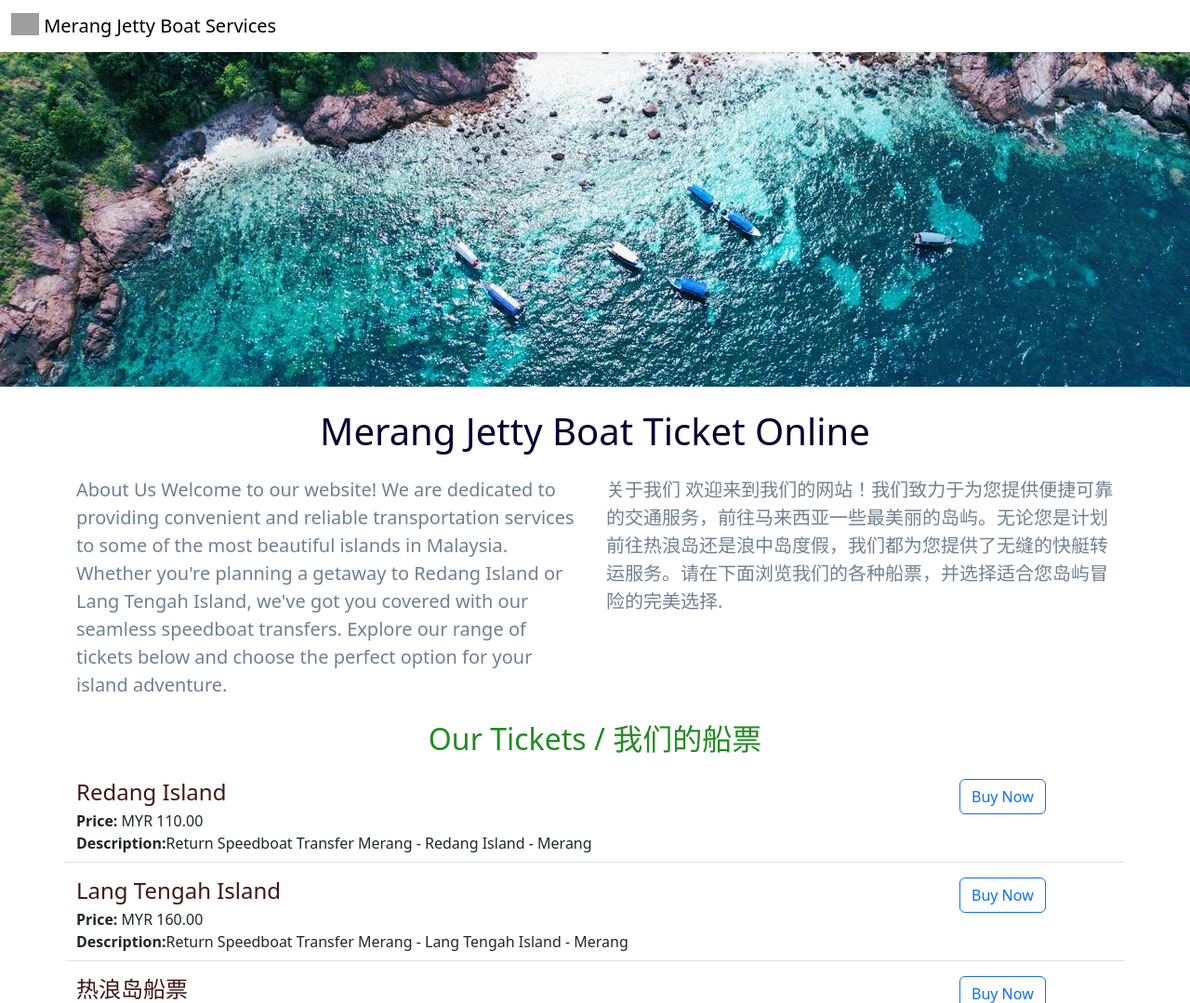
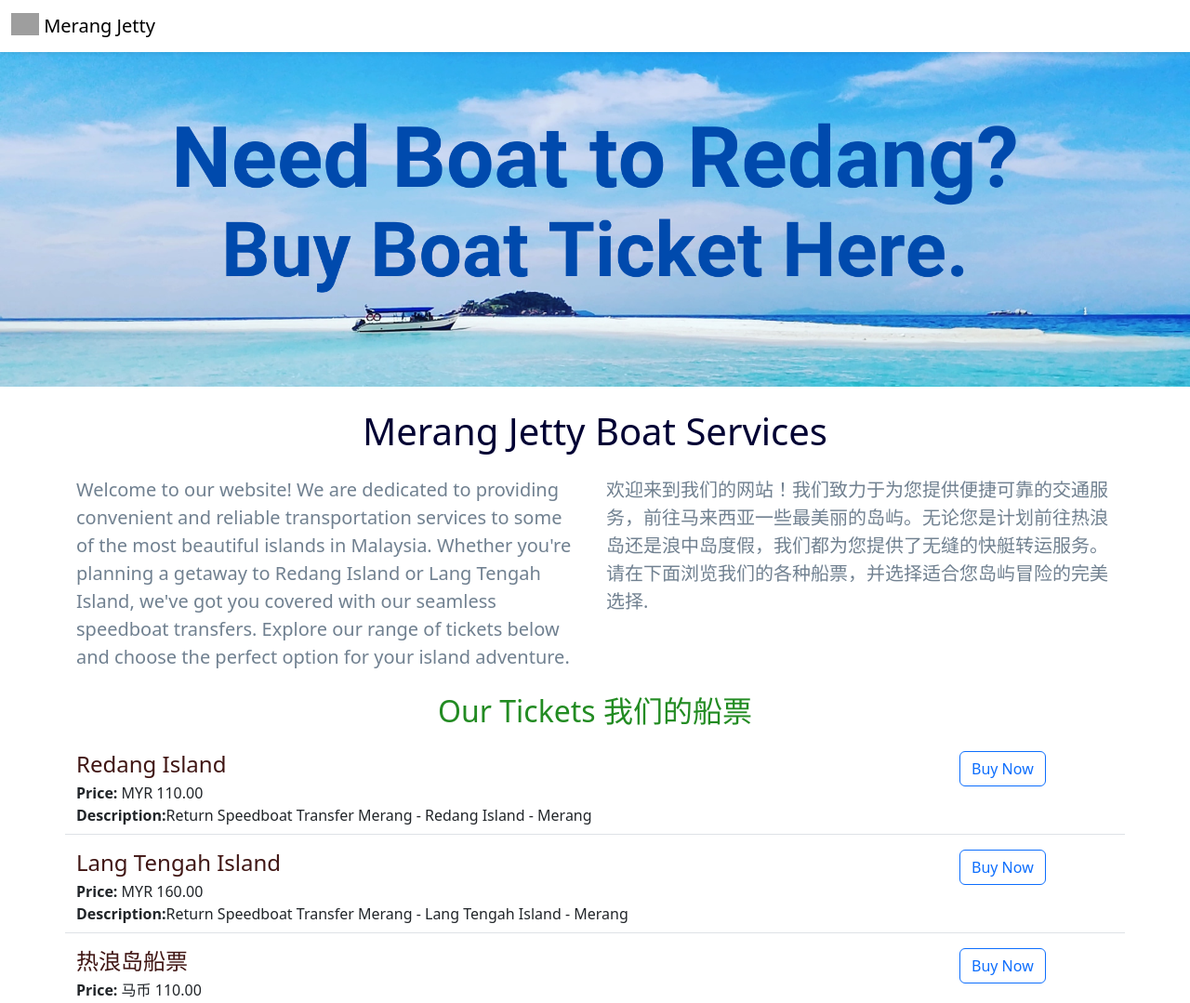
Before and after one commit to hanasoka/merang-jetty, a Flask app: page / in a window 1280 px wide. Shown: the top 1079 px of the page at 93% size. Run offline with Flask 3, Linux system fonts and the light colour scheme; grey boxes are pictures that could not be loaded.

Commit message:
changed different banner

```diff
--- a/app.py
+++ b/app.py
@@ -31,7 +31,7 @@ TICKETS = [
 
 @app.route("/")
 def hello_world():
-    return render_template('home.html', tickets=TICKETS, name="Merang Jetty Boat Ticket Online")
+    return render_template('home.html', tickets=TICKETS, name="Merang Jetty Boat Services")
 
 if __name__ == "__main__":
     app.run(host="0.0.0.0", debug=True)
--- a/templates/banner.html
+++ b/templates/banner.html
@@ -6,4 +6,4 @@
     margin-bottom: 16px;
   }
 </style>
- <img class="img-fluid" id="banner" src="{{url_for('static', filename='banner.jpg')}}">
+ <img class="img-fluid" id="banner" src="{{url_for('static', filename='bannermerangjetty.png')}}">
--- a/templates/content.html
+++ b/templates/content.html
@@ -5,19 +5,16 @@
   <div class="row" style="margin-bottom:16px">
     <div class="col-md-6">
   <p class="lead">
-    About Us
-
-    Welcome to our website! We are dedicated to providing convenient and reliable transportation services to some of the most beautiful islands in Malaysia. Whether you're planning a getaway to Redang Island or Lang Tengah Island, we've got you covered with our seamless speedboat transfers. Explore our range of tickets below and choose the perfect option for your island adventure.
+  Welcome to our website! We are dedicated to providing convenient and reliable transportation services to some of the most beautiful islands in Malaysia. Whether you're planning a getaway to Redang Island or Lang Tengah Island, we've got you covered with our seamless speedboat transfers. Explore our range of tickets below and choose the perfect option for your island adventure.
   </p>
     </div>
     <div class="d-none d-md-block col-6">
 
       <p class="lead">
-        关于我们
-        欢迎来到我们的网站！我们致力于为您提供便捷可靠的交通服务，前往马来西亚一些最美丽的岛屿。无论您是计划前往热浪岛还是浪中岛度假，我们都为您提供了无缝的快艇转运服务。请在下面浏览我们的各种船票，并选择适合您岛屿冒险的完美选择.
+      欢迎来到我们的网站！我们致力于为您提供便捷可靠的交通服务，前往马来西亚一些最美丽的岛屿。无论您是计划前往热浪岛还是浪中岛度假，我们都为您提供了无缝的快艇转运服务。请在下面浏览我们的各种船票，并选择适合您岛屿冒险的完美选择.
       </p>
     </div>
-  <h2 class="text-center mt-2 mb-4">Our Tickets / 我们的船票</h2>
+  <h2 class="text-center mt-2 mb-4">Our Tickets  我们的船票</h2>
   <div>
     {% for ticket in tickets %}
       {% include 'ticketitem.html'%}
--- a/templates/home.html
+++ b/templates/home.html
@@ -4,7 +4,7 @@
     <meta charset="utf-8">
     <meta name="viewport" content="width=device-width, initial-scale=1">
     <link rel="icon" type="image/x-icon" href="{{ url_for('static', filename='favicon-16x16.png') }}">
-    <title>Merang Jetty Boat Services</title>
+    <title>{{name}}</title>
     {% include "bootstrap.html" %}
     {% include "style.html" %}
 
--- a/templates/nav.html
+++ b/templates/nav.html
@@ -2,7 +2,7 @@
   <div class="container-fluid">
     <a class="navbar-brand" href="/">
       <img src="/static/merangjettylogo.png" alt="Logo" width="30" height="24" class="d-inline-block align-text-top">
-      Merang Jetty Boat Services
+      Merang Jetty
     </a>
   </div>
 </nav>
--- a/templates/ticketitem.html
+++ b/templates/ticketitem.html
@@ -12,6 +12,6 @@
     {% endif %}
   </div>
   <div class="col-2">
-    <a href="mailto:han747sp@gmail.com?subject=Inquiry%20About%20{{ticket["title"]}}&body=Name%3A%20%3CYour%20name%20here%3E%0D%0ATravel%20Date%3A%20%3CEnter%20your%20travel%20date%3E%0D%0ANumber%20of%20Adult%3A%20%3CPerson%20above%20age%2012%3E%0D%0ANumber%20of%20Child%3A%20%3CPerson%204-12%20years%20old%3E%0D%0ANumber%20of%20Infant%3A%3CPerson%20age%200-4%20years%20old%3E" type="button" class="btn btn-outline-primary">Buy Now</a>
+    <a href="mailto:traiseatrip@gmail.com?subject=Inquiry%20About%20{{ticket["title"]}}&body=Name%3A%20%3CYour%20name%20here%3E%0D%0ATravel%20Date%3A%20%3CEnter%20your%20travel%20date%3E%0D%0ANumber%20of%20Adult%3A%20%3CPerson%20above%20age%2012%3E%0D%0ANumber%20of%20Child%3A%20%3CPerson%204-12%20years%20old%3E%0D%0ANumber%20of%20Infant%3A%3CPerson%20age%200-4%20years%20old%3E" type="button" class="btn btn-outline-primary">Buy Now</a>
   </div>
 </div>
```
Also changed, not shown: static/banner.jpg (deleted), static/bannermerangjetty.png (added).
